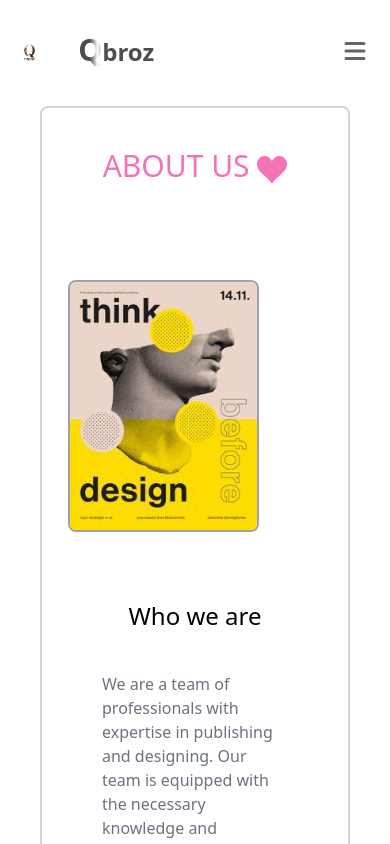
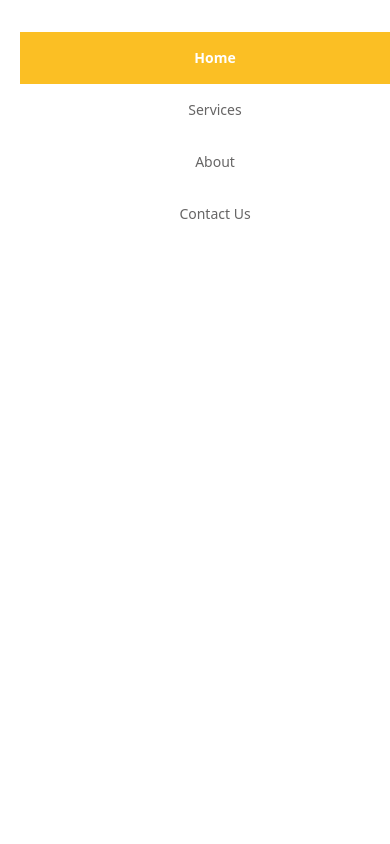
Before and after one commit to Nary-Vip/QBroz-Site, a React (Create React App) app: page /about in a window 390 px wide. Both pictures are taken after a click on the icon 355 px from the left and 51 px from the top of the page. Shown: the top 844 px of the page. Built offline with nearby package versions, Linux system fonts and the light colour scheme.

Commit message:
Qbroz: Revamped Mobile Nav Menu

```diff
--- a/src/components/About.jsx
+++ b/src/components/About.jsx
@@ -25,8 +25,8 @@ const About = () => {
                 <div className='flex flex-col-reverse items-center justify-center gap-12 lg:flex-row mt-14 lg:mt-18'>
 
                     <div className='p-5'>
-                        <h2 className='px-10 text-2xl text-center lg:text-left'>Who we are</h2>
-                        <p className='p-10 text-gray-500 text-l'>
+                        <h2 className='px-10 text-2xl text-center lg:text-left font-bioRhyme'>Who we are</h2>
+                        <p className='p-10 text-gray-500 font-mont text-l'>
                             We are a team of professionals with expertise in publishing and designing. Our team is equipped with the necessary knowledge and technical skills to deliver a diverse range of projects irrespective of their size. Our strength lies in quality, professionalism, experience and affordability.
                             <br/>Our squad is comprised of Academicians, Research Scholars and Industry Professionals.
                         </p>
--- a/src/components/Navbar.jsx
+++ b/src/components/Navbar.jsx
@@ -1,4 +1,4 @@
-import React, { useContext } from 'react'
+import React, { useContext, useState } from 'react'
 import { HiMenu } from "react-icons/hi";
 import navIcon from "../Images/Qbros_final_-01.png";
 import { Link } from "react-router-dom";
@@ -6,24 +6,55 @@ import { ThemeContext } from '../context/Context';
 
 const Navbar = () => {
     const { setTheme } = useContext(ThemeContext);
-    const switchThemeToLight = ()=>{
+    const [mmenu, setmmenu] = useState(false);
+    const [icon, seticon] = useState("w-1/6 h-2/6");
+    const [navName, setnavName] = useState("navName");
+
+    const switchThemeToLight = () => {
         setTheme("light");
     }
 
-    const switchThemeToDark = ()=>{
+    const switchThemeToDark = () => {
         setTheme("dark");
     }
+
+    function mobileMenu() {
+        setmmenu(!mmenu);
+        if(mmenu === true){
+            setnavName("hidden");
+        }
+        else{
+            setnavName("");
+        }
+    }
+
     return (
         <>
             <div className="container flex items-center py-4 mt-4 sm:mt-4">
-                <div className="w-1/6 h-2/6">
+                {mmenu === true ? (
+                    <div className="md:hidden">
+                        <div className="z-50 w-screen h-screen mobile-menu">
+                            <ul className="text-center">
+                                <li className="active"><Link onClick={mobileMenu} to="/" className="block px-2 py-4 text-sm font-semibold text-white bg-yellow-400">Home</Link></li>
+                                <li><a href="#services" onClick={mobileMenu} className="block px-2 py-4 text-sm transition duration-300 hover:bg-yellow-400">Services</a></li>
+                                <li><Link to="about" onClick={mobileMenu} className="block px-2 py-4 text-sm transition duration-300 hover:bg-yellow-400">About</Link></li>
+                                <li><Link to="contactus" onClick={mobileMenu} className="block px-2 py-4 text-sm transition duration-300 hover:bg-yellow-400">Contact Us</Link></li>
+                            </ul>
+                        </div>
+                    </div>
+                ) : (
+                    <div></div>
+                )}
+
+                <div className={mmenu === false?("w-1/6 h-2/6"):("hidden")}>
                     <Link to="/"><img className="w-2/6 rounded-lg h-1/6" src={navIcon} alt="Icon"></img></Link>
 
                     {/* <FcGlobe className="text-3xl"/> */}
                 </div>
-                <div className="navName">
+                <div className={mmenu === false?("navName"):("hidden")}>
                     <span className='text-3xl'>Q</span>broz
                 </div>
+
                 <ul className="items-center justify-end flex-1 hidden gap-12 text-xs text-blue-400 uppercase sm:flex">
                     <li className="cursor-pointer"><Link to="/about">About</Link></li>
                     <div className="dropdown">
@@ -35,8 +66,9 @@ const Navbar = () => {
                     </div>
                     <Link to="contactus" className="py-3 text-white uppercase transition duration-300 rounded-md bg-neon-green px-7 hover:bg-green-400">Contact US</Link>
                 </ul>
-                <div className="flex justify-end flex-1 sm:hidden">
-                    <HiMenu className="text-3xl cursor-pointer" />
+
+                <div className={mmenu === false?("flex justify-end flex-1 z-60 sm:hidden"):("hidden")}>
+                    <HiMenu className="text-3xl cursor-pointer" onClick={mobileMenu} />
                 </div>
             </div>
         </>
```
